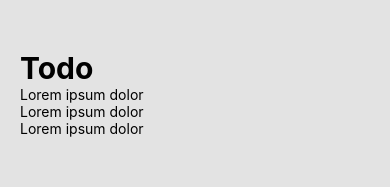
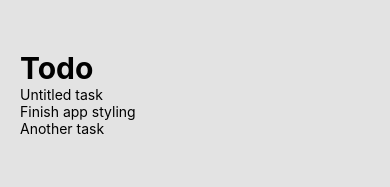
Before and after one commit to gda975/checklist-app, a React Native app: screen / in a window 390 px wide. Shown: the top 187 px of the page. Built offline with nearby package versions, Linux system fonts and the light colour scheme.

Commit message:
Add custom task text

```diff
--- a/App.js
+++ b/App.js
@@ -7,8 +7,8 @@ export default function App() {
       <SafeAreaView style={styles.taskContainer}>
         <Text style={styles.header}>Todo</Text>
         <Task />
-        <Task />
-        <Task />
+        <Task>Finish app styling</Task>
+        <Task>Another task</Task>
       </SafeAreaView>
     </View>
   );
--- a/components/Task.js
+++ b/components/Task.js
@@ -1,9 +1,9 @@
 import { StyleSheet, Text, View } from "react-native";
 
-const Task = () => {
+const Task = (props) => {
 	return (
 		<View>
-			<Text>Lorem ipsum dolor</Text>
+			<Text>{props.children || 'Untitled task'}</Text>
 		</View>
 	)
 }
```
